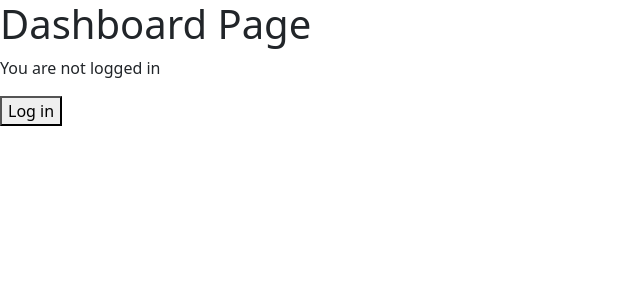
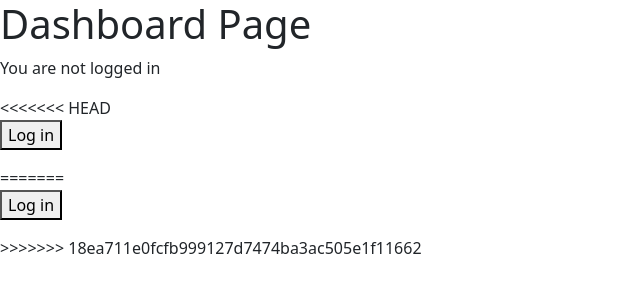
Before and after one commit to sophiama0/UVA-Recycling-App, a Django app: page / in a window 1280 px wide. Shown: the top 300 px of the page, without its empty margins (0-640 px from the left). Run offline with Django 5.2, Linux system fonts and the light colour scheme; data comes from the database, SQL or seed files in the repository; some libraries are stand-ins or nearby versions.

Commit message:
Merge branch 'main' of https://github.com/uva-cs3240-f25/project-b-04

```diff
--- a/dashboard/templates/dashboard/index.html
+++ b/dashboard/templates/dashboard/index.html
@@ -1,4 +1,6 @@
 {% extends "base_bootstrap.html" %}
+
+{% load socialaccount %}
 
 {% block content %}
 <h1>Dashboard Page</h1>
@@ -17,6 +19,10 @@
     <a href="{% url 'account_logout' %}"><button>Log Out</button></a>
 {% else %}
     <p>You are not logged in</p>
+<<<<<<< HEAD
     <p><a href="{% url 'account_login' %}"><button>Log in</button></a></p> {# Updated this to use url tag #}
+=======
+    <p><a href="{% provider_login_url 'google' %}"><button>Log in</button></a></p>
+>>>>>>> 18ea711e0fcfb999127d7474ba3ac505e1f11662
 {% endif %}
 {% endblock %}
--- a/recyclingsite/settings.py
+++ b/recyclingsite/settings.py
@@ -172,3 +172,6 @@ SOCIALACCOUNT_PROVIDERS = {
 }
 
 LOGIN_REDIRECT_URL = '/'
+SOCIALACCOUNT_LOGIN_ON_GET = True
+# ACCOUNT_DEFAULT_HTTP_PROTOCOL = "https"
+# ACCOUNT_ALLOW_REDIRECTS = False
```
